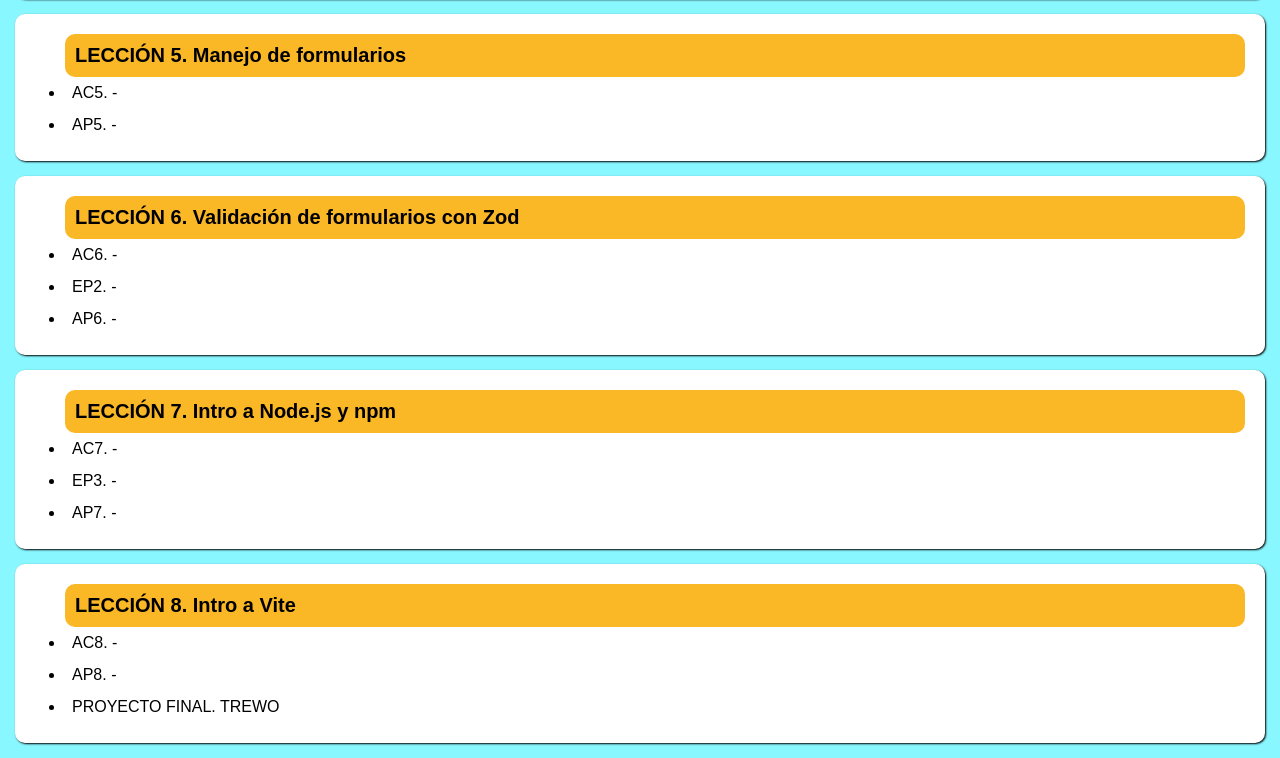
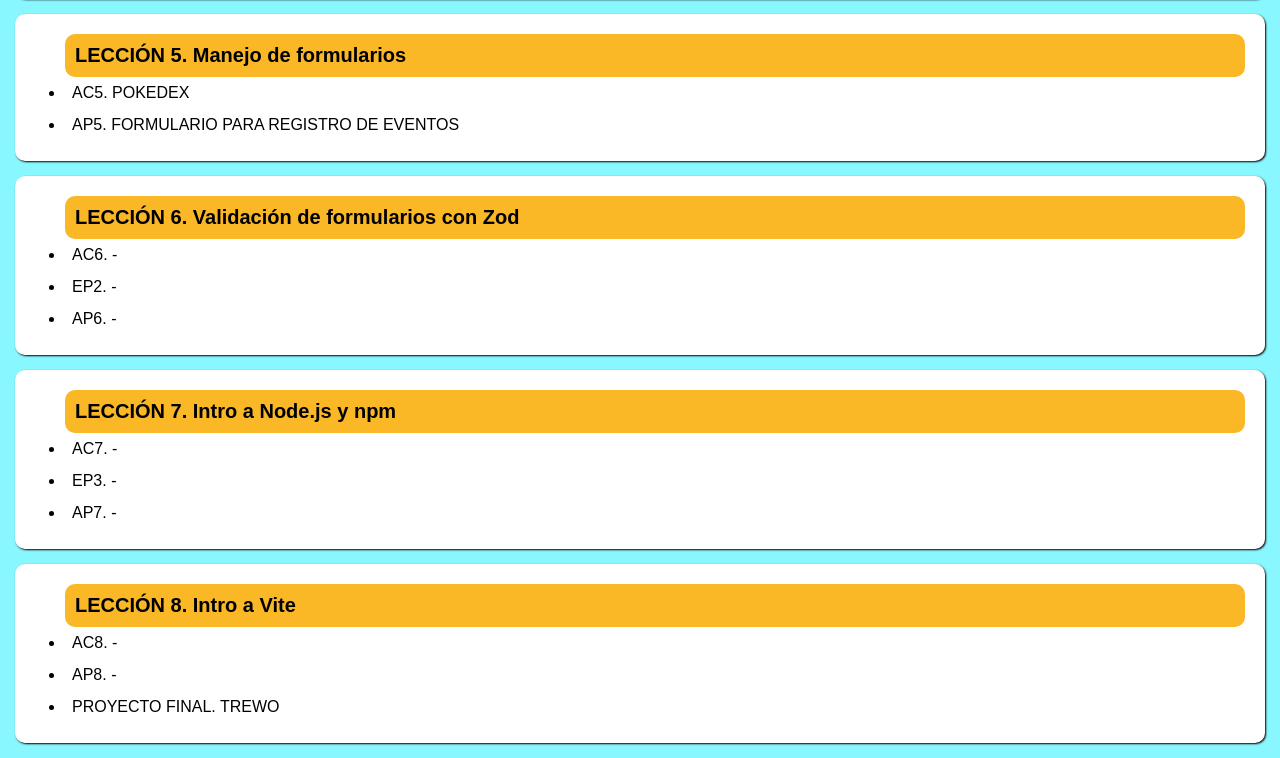
Before and after one commit to Wilberth08-maker/Modulo_3.-Desarrollo-avanzado-en-JavaScript, a plain HTML site: page index.html in a window 1280 px wide. Shown: the part 921-1679 px from the top of the page. Drawn offline with Linux system fonts and the light colour scheme.

Commit message:
Se añadió la actividad de la lección 5 y el pokedex a la página principal index.html

```diff
--- a/index.html
+++ b/index.html
@@ -81,10 +81,10 @@
         <h2 class="lecciones"> LECCIÓN 5. Manejo de formularios </h2>
         <ul>
             <li>
-                <a href="./LECCIÓN 5/index.html" target="_blank"> AC5. - </a>
+                <a href="https://wilberth08-maker.github.io/Pokedex/" target="_blank"> AC5. POKEDEX </a>
             </li>
             <li>
-                <a href="./LECCIÓN 5/slidingWindow.html" target="_blank"> AP5. - </a>
+                <a href="./Lección_5/index.html" target="_blank"> AP5. FORMULARIO PARA REGISTRO DE EVENTOS </a>
             </li>
         </ul>
     </div>
```
